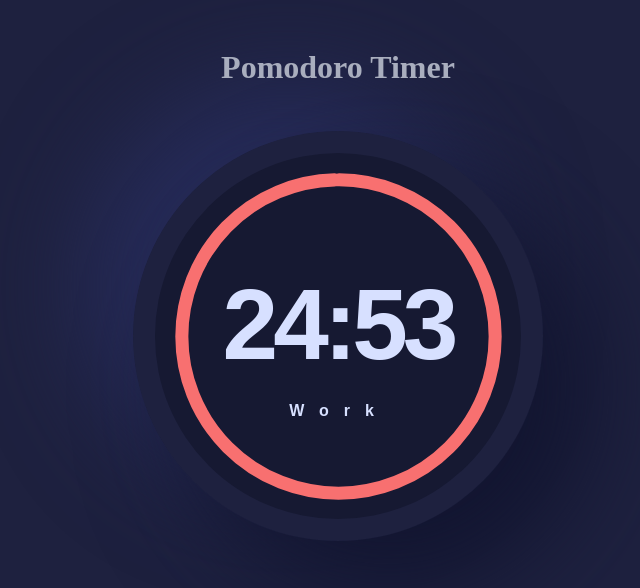
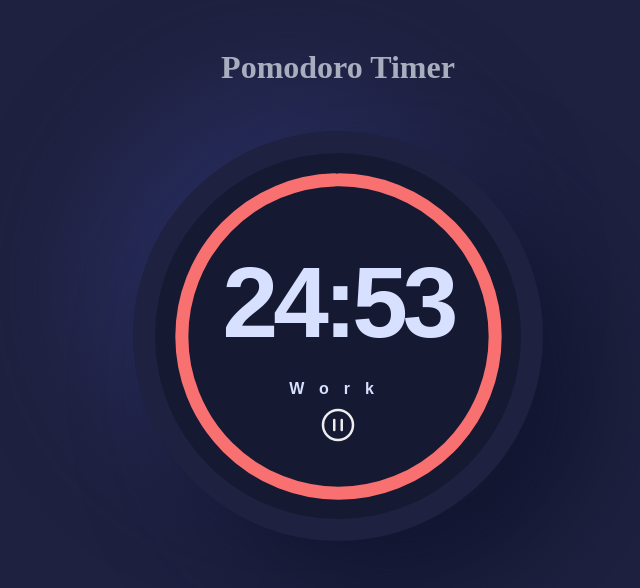
Before and after one commit to clemencegoh/Pomodoro-Timer, a React (Vite) app: page /#/home in a window 1280 px wide. Shown: the top 588 px of the page, without its empty margins (302-942 px from the left). Built offline with nearby package versions, Linux system fonts and the light colour scheme.

Commit message:
added pulse animation to make pause more obvious

```diff
--- a/src/components/display/Timer.tsx
+++ b/src/components/display/Timer.tsx
@@ -1,7 +1,15 @@
 import {colors} from "@/lib/themes/darkTheme";
 import {TestID} from "@/utils/testConstants";
-import {Box, Circle, CircularProgress, Text} from "@chakra-ui/react";
+import {
+    Box,
+    Circle,
+    CircularProgress,
+    IconButton,
+    Text,
+} from "@chakra-ui/react";
+import {css, keyframes} from "@emotion/react";
 import {useCallback, useEffect, useRef, useState} from "react";
+import {PauseIcon, PlayIcon} from "../icons";
 
 export type TTimerProps = {
     onTimerEnd?: () => void;
@@ -20,10 +28,12 @@ export default function Timer({
 }: Readonly<TTimerProps>) {
     const [minutes, setMinutes] = useState<number>(initialMinutes);
     const [seconds, setSeconds] = useState<number>(initialSeconds);
+    const [isRunning, setIsRunning] = useState<boolean>(true);
 
     const intervalRef = useRef<NodeJS.Timeout>();
 
     const changeTimer = useCallback(() => {
+        if (!isRunning) return; // paused
         if (seconds === 0) {
             if (minutes === 0) {
                 onTimerEnd?.();
@@ -34,7 +44,7 @@ export default function Timer({
             return;
         }
         setSeconds(seconds - 1);
-    }, [minutes, seconds]);
+    }, [minutes, seconds, isRunning]);
 
     useEffect(() => {
         intervalRef.current = setInterval(changeTimer, 1000);
@@ -43,6 +53,18 @@ export default function Timer({
             clearInterval(intervalRef.current);
         };
     }, [changeTimer]);
+
+    const pulse = keyframes`
+    0% {
+      opacity: 100%;
+    }
+    50% {
+      opacity: 10%;
+    }
+    100% {
+      opacity: 100%;
+    }
+  `;
 
     const minutesForDisplay = minutes < 10 ? `0${minutes}` : minutes.toString();
     const secondsForDisplay = seconds < 10 ? `0${seconds}` : seconds.toString();
@@ -70,6 +92,7 @@ export default function Timer({
             >
                 <CircularProgress
                     color={timerColor ?? colors.pastelRed}
+                    animation={isRunning ? "" : `${pulse} 2s infinite ease`}
                     // @ts-expect-error: for some reason this works but ts isn't happy
                     size={["283.475px", "373px"]}
                     value={currentTime}
@@ -99,6 +122,26 @@ export default function Timer({
                     >
                         {bottomDisplay}
                     </Text>
+                    <Box
+                        display="flex"
+                        position="relative"
+                        justifyContent={"center"}
+                        mt={1}
+                    >
+                        <IconButton
+                            aria-label="pause-play-button"
+                            bg={"transparent"}
+                            onClick={() => {
+                                setIsRunning(!isRunning);
+                            }}
+                        >
+                            {isRunning ? (
+                                <PauseIcon width="10" height="10" />
+                            ) : (
+                                <PlayIcon width="10" height="10" />
+                            )}
+                        </IconButton>
+                    </Box>
                 </Box>
             </Circle>
         </Circle>
--- a/src/components/icons/index.tsx
+++ b/src/components/icons/index.tsx
@@ -1,11 +1,19 @@
 import React from "react";
 import {Icon} from "@chakra-ui/react";
 
-export const PlayIcon = () => (
+interface IconProps {
+    width?: string;
+    height?: string;
+    color?: string;
+}
+
+export const PlayIcon = ({width, height}: IconProps) => (
     <Icon
         xmlns="http://www.w3.org/2000/svg"
         fill="none"
         viewBox="0 0 24 24"
+        w={width}
+        h={height}
         strokeWidth={1.5}
         stroke="currentColor"
         className="size-6"
@@ -23,11 +31,13 @@ export const PlayIcon = () => (
     </Icon>
 );
 
-export const PauseIcon = () => (
+export const PauseIcon = ({width, height}: IconProps) => (
     <Icon
         xmlns="http://www.w3.org/2000/svg"
         fill="none"
         viewBox="0 0 24 24"
+        w={width}
+        h={height}
         strokeWidth={1.5}
         stroke="currentColor"
         className="size-6"
```
Also changed, not shown: 1 other file (tests, documents, lock files or other folders).
